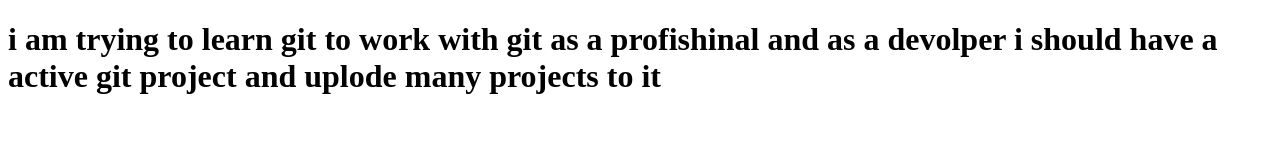
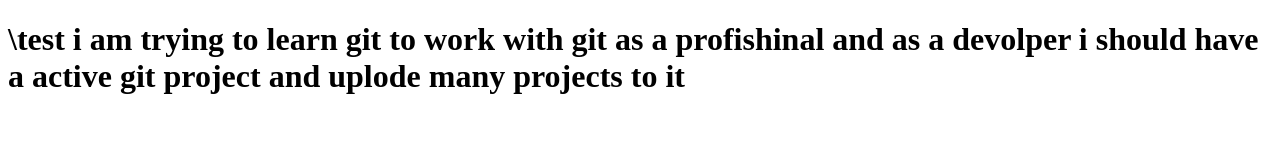
Before and after one commit to mostfamohamedrgab/learning, a plain HTML site: page index.html in a window 1280 px wide. Drawn offline with Linux system fonts and the light colour scheme.

Commit message:
Update index.html

```diff
--- a/index.html
+++ b/index.html
@@ -8,6 +8,7 @@
   </head>
   <body>
     <h1>
+      \test
       i am trying to learn git to work with git as a profishinal and as a
       devolper i should have a active git project and uplode many projects to it
     </h1>
```
